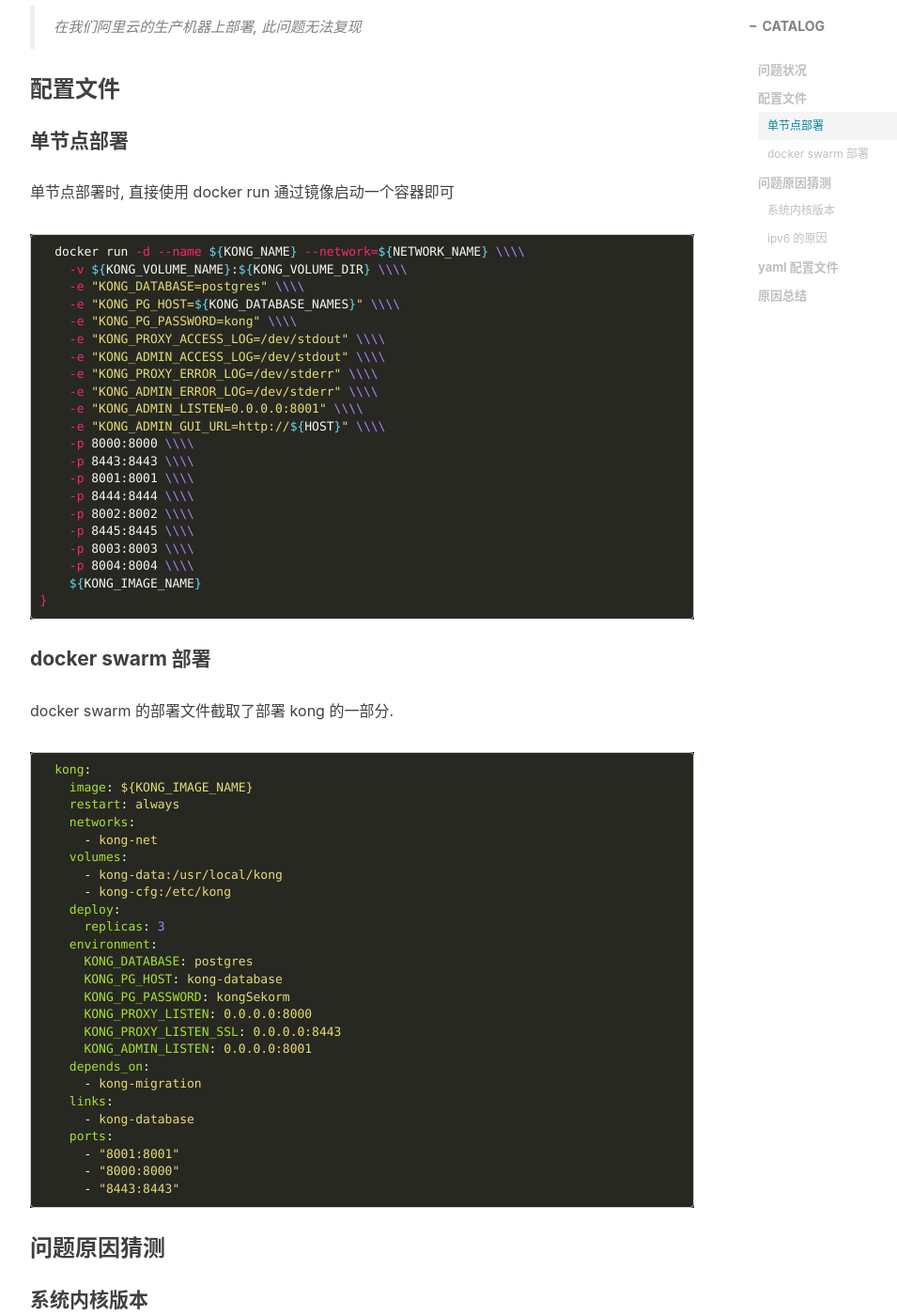
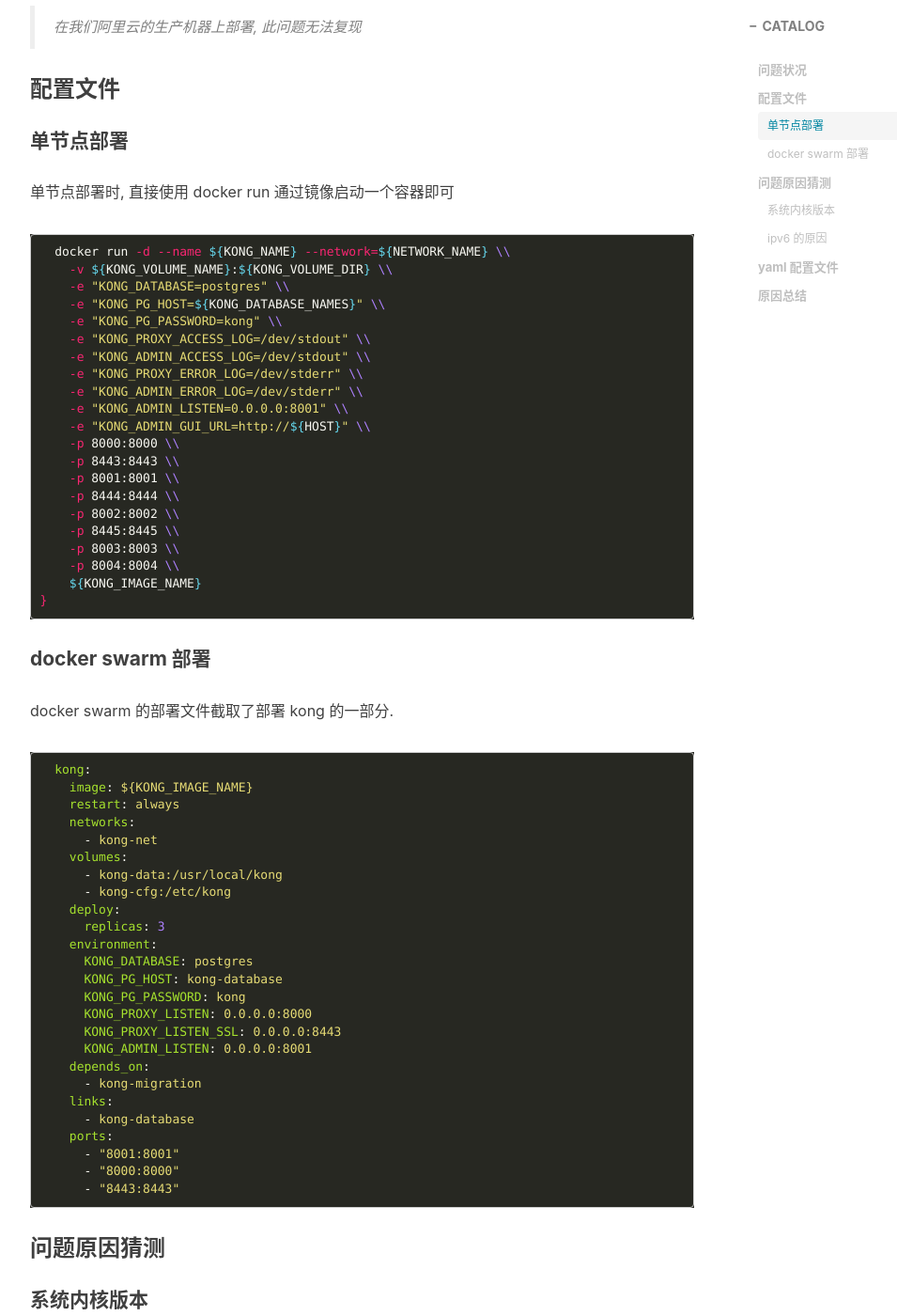
Before and after one commit to JerAxxxxxxx/JerAx.github.io, a Jekyll site: the page built from _posts/2021-08-25-Docker Compose 部署 Kong, 8443 端口无法访问.md, in a window 1280 px wide and 1400 px high, scrolled down 912 px. Shown: the whole window at 94% size, without its empty margins (233-1188 px from the left). Built offline with Jekyll 4.4.1, drawn with Linux system fonts in a browser that asks for light colours; nearby versions of some CDN libraries; comment, search, counter and statistics services are not loaded; some of the changed text lies outside the part shown.

Commit message:
Update 2021-08-25-Docker Compose 部署 Kong, 8443 端口无法访问.md

````diff
--- a/_posts/2021-08-25-Docker Compose 部署 Kong, 8443 端口无法访问.md
+++ b/_posts/2021-08-25-Docker Compose 部署 Kong, 8443 端口无法访问.md
@@ -31,25 +31,25 @@
 单节点部署时, 直接使用 docker run 通过镜像启动一个容器即可
 
 ```bash
-  docker run -d --name ${KONG_NAME} --network=${NETWORK_NAME} \\\\
-    -v ${KONG_VOLUME_NAME}:${KONG_VOLUME_DIR} \\\\
-    -e "KONG_DATABASE=postgres" \\\\
-    -e "KONG_PG_HOST=${KONG_DATABASE_NAMES}" \\\\
-    -e "KONG_PG_PASSWORD=kong" \\\\
-    -e "KONG_PROXY_ACCESS_LOG=/dev/stdout" \\\\
-    -e "KONG_ADMIN_ACCESS_LOG=/dev/stdout" \\\\
-    -e "KONG_PROXY_ERROR_LOG=/dev/stderr" \\\\
-    -e "KONG_ADMIN_ERROR_LOG=/dev/stderr" \\\\
-    -e "KONG_ADMIN_LISTEN=0.0.0.0:8001" \\\\
-    -e "KONG_ADMIN_GUI_URL=http://${HOST}" \\\\
-    -p 8000:8000 \\\\
-    -p 8443:8443 \\\\
-    -p 8001:8001 \\\\
-    -p 8444:8444 \\\\
-    -p 8002:8002 \\\\
-    -p 8445:8445 \\\\
-    -p 8003:8003 \\\\
-    -p 8004:8004 \\\\
+  docker run -d --name ${KONG_NAME} --network=${NETWORK_NAME} \\
+    -v ${KONG_VOLUME_NAME}:${KONG_VOLUME_DIR} \\
+    -e "KONG_DATABASE=postgres" \\
+    -e "KONG_PG_HOST=${KONG_DATABASE_NAMES}" \\
+    -e "KONG_PG_PASSWORD=kong" \\
+    -e "KONG_PROXY_ACCESS_LOG=/dev/stdout" \\
+    -e "KONG_ADMIN_ACCESS_LOG=/dev/stdout" \\
+    -e "KONG_PROXY_ERROR_LOG=/dev/stderr" \\
+    -e "KONG_ADMIN_ERROR_LOG=/dev/stderr" \\
+    -e "KONG_ADMIN_LISTEN=0.0.0.0:8001" \\
+    -e "KONG_ADMIN_GUI_URL=http://${HOST}" \\
+    -p 8000:8000 \\
+    -p 8443:8443 \\
+    -p 8001:8001 \\
+    -p 8444:8444 \\
+    -p 8002:8002 \\
+    -p 8445:8445 \\
+    -p 8003:8003 \\
+    -p 8004:8004 \\
     ${KONG_IMAGE_NAME}
 }
 ```
@@ -72,7 +72,7 @@
     environment:
       KONG_DATABASE: postgres
       KONG_PG_HOST: kong-database
-      KONG_PG_PASSWORD: kongSekorm
+      KONG_PG_PASSWORD: kong
       KONG_PROXY_LISTEN: 0.0.0.0:8000
       KONG_PROXY_LISTEN_SSL: 0.0.0.0:8443
       KONG_ADMIN_LISTEN: 0.0.0.0:8001
````
Also changed, not shown: other parts of _posts/2021-08-25-Docker Compose 部署 Kong, 8443 端口无法访问.md (+1 -1 lines).
